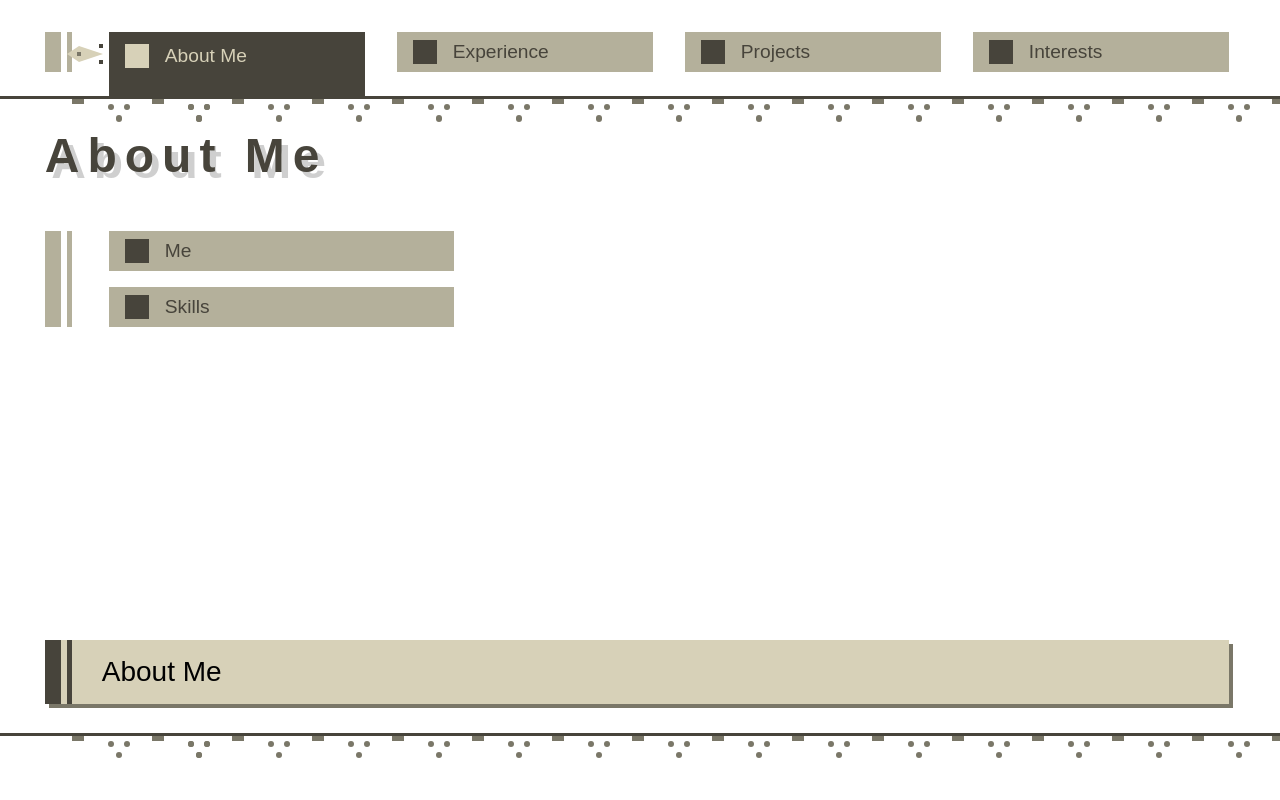
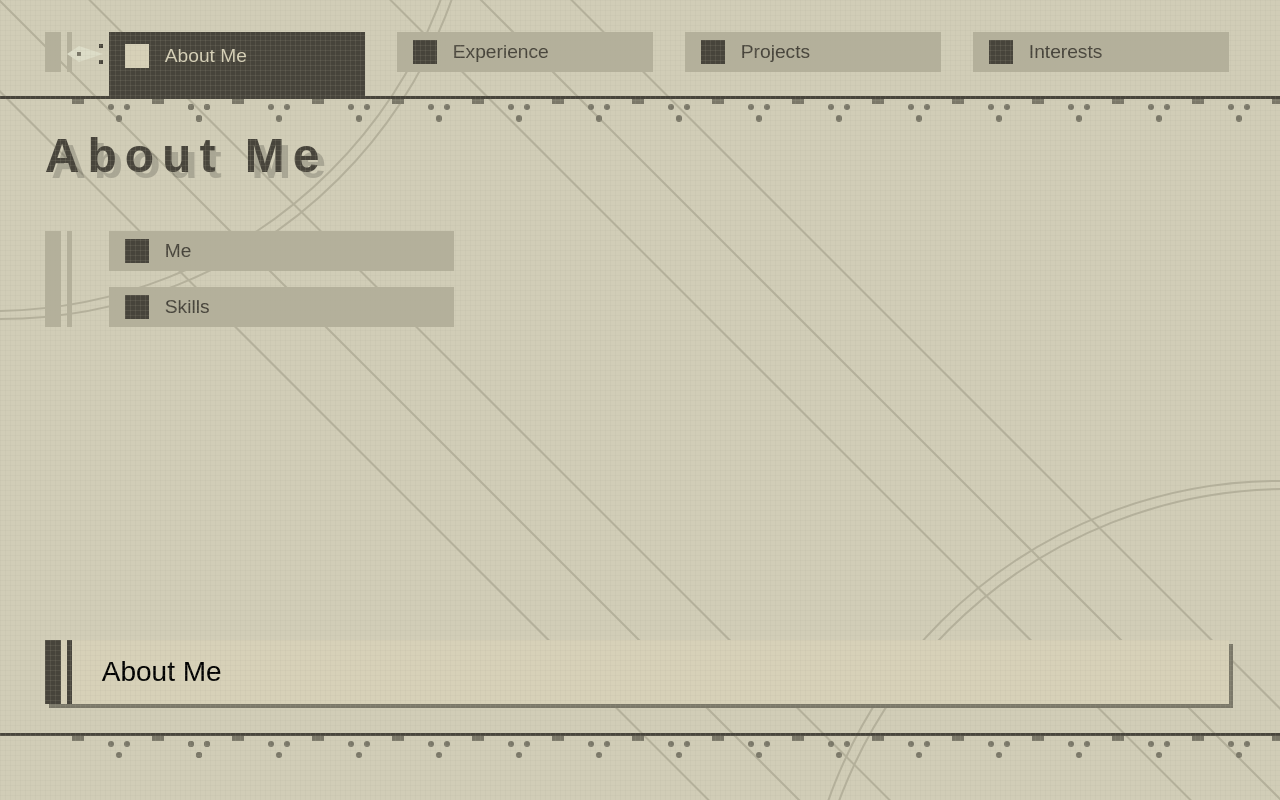
Before and after one commit to W553Li/NierPortfolioV2, a React (Vite) app: page / in a window 1280 px wide. Built offline with nearby package versions, Linux system fonts and the light colour scheme; a web font is replaced by a local one.

Commit message:
April 13 Background items and filled in some panels

```diff
--- a/src/App.jsx
+++ b/src/App.jsx
@@ -1,6 +1,7 @@
 import { useState } from 'react'
 import Border from './components/Border'
 import Navbar from './components/Navbar'
+import BackgroundItems from './components/BackgroundItems'
 
 import About from './pages/About'
 import Experience from './pages/Experience'
@@ -37,6 +38,7 @@ function App() {
     <>
       <GlobalStyles />
       <Border />
+      <BackgroundItems/>
       <Navbar activePage={activePage} setActivePage={setActivePage} />
       {renderPage()}
     </>
--- /dev/null
+++ b/src/components/BackgroundItems.jsx
@@ -0,0 +1,104 @@
+import React from 'react'
+import styled from 'styled-components';
+import colors from '../components/colors.json';
+
+const BackgroundCircleLeft = styled.div`
+    border: 2px solid ${colors.colors[2].hex};
+    position: absolute;
+    border-radius: 50%;
+    z-index: -1;
+
+    height: 60rem;
+    width: 60rem;
+
+    left: -30rem;
+    bottom: 30rem;
+
+    // box-shadow:
+    //     -10rem -10rem 0 2px ${colors.colors[1].hex},
+    //     -10rem -10rem 0 0 transparent;
+`
+
+const BackgroundCircleLeftInner = styled.div`
+    border: 2px solid ${colors.colors[2].hex};
+    position: absolute;
+    border-radius: 50%;
+    z-index: -1;
+
+    height: 60rem;
+    width: 60rem;
+
+    left: -30.5rem;
+    bottom: 30.5rem;
+`
+
+const BackgroundCircleRight = styled.div`
+    border: 2px solid ${colors.colors[2].hex};
+    position: absolute;
+    border-radius: 50%;
+    z-index: -1;
+
+    height: 60rem;
+    width: 60rem;
+
+    right: -30rem;
+    top: 30rem;
+`
+
+const BackgroundCircleRightInner = styled.div`
+    border: 2px solid ${colors.colors[2].hex};
+    position: absolute;
+    border-radius: 50%;
+    z-index: -1;
+
+    height: 60rem;
+    width: 60rem;
+
+    right: -30.5rem;
+    top: 30.5rem;
+`
+
+const BackgroundLineLeft = styled.div`
+	background-color: ${colors.colors[2].hex};
+	position: absolute;
+	z-index: -1;
+	rotate: 45deg;
+
+	width: 91rem;
+	top: 26.25rem;
+    left: -19.25rem;
+	height: 2px;
+
+	box-shadow: -6rem 4rem 0 0 ${colors.colors[2].hex},
+		-6rem -4rem 0 0 ${colors.colors[2].hex};
+`
+
+const BackgroundLineRight = styled.div`
+	background: ${colors.colors[2].hex};
+	position: absolute;
+	z-index: -1;
+	rotate: 45deg;
+
+	width: 91rem;
+	bottom: 26.25rem;
+    right: -19.25rem;
+	height: 2px;
+
+	box-shadow: 6rem 4rem 0 0 ${colors.colors[2].hex},
+		6rem -4rem 0 0 ${colors.colors[2].hex};
+`
+
+
+export default function BackgroundItems() {
+
+	return (
+		<>
+			<BackgroundCircleLeft/>
+			<BackgroundCircleLeftInner/>
+			<BackgroundCircleRight/>
+			<BackgroundCircleRightInner/>
+			<BackgroundLineLeft/>
+			<BackgroundLineRight/>
+		</>
+	)
+}
--- a/src/components/ButtonWithArrow.jsx
+++ b/src/components/ButtonWithArrow.jsx
@@ -26,7 +26,7 @@ const Arrow = styled.div`
     height: 0;
     border: 8px solid transparent;
     // border-bottom: 12px solid ${colors.colors[0].hex};
-    border-bottom: 12px solid ${props => props.isActive ? colors.colors[3].hex : colors.colors[0].hex};
+    border-bottom: 12px solid ${props => props.isActive ? colors.colors[6].hex : colors.colors[0].hex};
     rotate: 270deg;
     left: -4rem;
 
@@ -57,7 +57,7 @@ const Arrow = styled.div`
         height: 0;
         border: 8px solid transparent;
         // border-top: 24px solid ${colors.colors[0].hex};
-        border-top: 24px solid ${props => props.isActive ? colors.colors[3].hex : colors.colors[0].hex};
+        border-top: 24px solid ${props => props.isActive ? colors.colors[6].hex : colors.colors[0].hex};
     }
 
     ${Container}:hover & {
--- a/src/components/NavBarButton.jsx
+++ b/src/components/NavBarButton.jsx
@@ -10,60 +10,6 @@ const Container = styled.div`
     display: flex;
     align-items: center;
     // width: fit-content;
-`
-
-const Arrow = styled.div`
-    // left side of arrow
-    // transition: all 0.4s ease;
-    opacity: 0;
-    // position: relative;
-    position: absolute;
-    pointer-events: none;
-
-    width: 0;
-    height: 0;
-    border: 8px solid transparent;
-    // border-bottom: 12px solid ${colors.colors[0].hex};
-    border-bottom: 12px solid ${props => props.isActive ? colors.colors[3].hex : colors.colors[0].hex};
-    rotate: 270deg;
-    left: -3rem;
-    top: 0.75rem;
-
-    // little box things
-    &:before {
-        content: '';
-        position: absolute;
-        z-index: 1;
-
-        width: 4px;
-        height: 0px;
-        left: -2px;
-        top: 10px;
-        // border-bottom: 4px solid ${colors.colors[3].hex};
-        border-bottom: 4px solid ${props => props.isActive ? colors.colors[1].hex : colors.colors[3].hex};
-
-        box-shadow: 8px 22px 0px 0px ${colors.colors[0].hex},
-        -8px 22px 0px 0px ${colors.colors[0].hex};
-    }
-
-    // right side of arrow
-    &:after {
-        content: '';
-        position: absolute;
-        left: -8px;
-        top: 12px;
-        width: 0;
-        height: 0;
-        border: 8px solid transparent;
-        // border-top: 24px solid ${colors.colors[0].hex};
-        border-top: 24px solid ${props => props.isActive ? colors.colors[3].hex : colors.colors[0].hex};
-    }
-
-    ${Container}:hover & {
-      opacity: 1;
-    }
-
-    opacity: ${props => props.isActive ? 1 : 0};
 `
 
 const ButtonParent = styled.button`
@@ -90,7 +36,7 @@ const ButtonParent = styled.button`
   outline: none;
 
   height: ${props => props.isActive ? "4rem" : "2.5rem"};
-  padding-bottom: ${props => props.isActive ? "1.5rem" : "0.5"};
+  padding-bottom: ${props => props.isActive ? "1.5rem" : "0.5rem"};
   bottom: ${props => props.isActive ? "0rem" : "0.75rem"};
 
   &:before, &:after {
@@ -148,10 +94,65 @@ const ButtonChild = styled.div`
   }
 `
 
+const Arrow = styled.div`
+    // left side of arrow
+    // transition: all 0.4s ease;
+    transition: opacity 0.4s ease;
+    opacity: 0;
+    // position: relative;
+    position: absolute;
+    pointer-events: none;
+
+    width: 0;
+    height: 0;
+    border: 8px solid transparent;
+    // border-bottom: 12px solid ${colors.colors[0].hex};
+    border-bottom: 12px solid ${props => props.isActive ? colors.colors[6].hex : colors.colors[0].hex};
+    rotate: 270deg;
+    left: -3rem;
+    top: 0.75rem;
+
+    // little box things
+    &:before {
+        content: '';
+        position: absolute;
+        z-index: 1;
+
+        width: 4px;
+        height: 0px;
+        left: -2px;
+        top: 10px;
+        // border-bottom: 4px solid ${colors.colors[3].hex};
+        border-bottom: 4px solid ${props => props.isActive ? colors.colors[1].hex : colors.colors[3].hex};
+
+        box-shadow: 8px 22px 0px 0px ${colors.colors[0].hex},
+        -8px 22px 0px 0px ${colors.colors[0].hex};
+    }
+
+    // right side of arrow
+    &:after {
+        content: '';
+        position: absolute;
+        left: -8px;
+        top: 12px;
+        width: 0;
+        height: 0;
+        border: 8px solid transparent;
+        // border-top: 24px solid ${colors.colors[0].hex};
+        border-top: 24px solid ${props => props.isActive ? colors.colors[6].hex : colors.colors[0].hex};
+    }
+
+    ${ButtonParent}:hover & {
+      opacity: 1;
+    }
+
+    opacity: ${props => props.isActive ? 1 : 0};
+`
+
 export default function NavBarButton({ children, isActive, onClick }) {
     return (
         <Container>
-            <Arrow isActive={isActive}/>
+            {/* <Arrow isActive={isActive}/> */}
             <ButtonParent
                 role="radio"
                 // aria-checked={isActive}
@@ -165,6 +166,7 @@ export default function NavBarButton({ children, isActive, onClick }) {
                 // }}
             >
                 <ButtonChild isActive={isActive}/>
+                <Arrow isActive={isActive}/>
                 {children}
             </ButtonParent>
         </Container>
--- a/src/components/Panel.jsx
+++ b/src/components/Panel.jsx
@@ -80,6 +80,12 @@ const PanelLarge = styled.div`
     }
 `
 
+const PanelText = styled.div`
+  white-space: pre-wrap;
+  line-height: 1.5;
+  padding: 1rem;
+`
+
 export default function Panel({ title = "", text = ""}) {
     const [left, setLeft] = useState(false)
     const [middle, setMiddle] = useState(false)
@@ -93,7 +99,8 @@ export default function Panel({ title = "", text = ""}) {
             {/* <PanelRight/> */}
 
             <PanelLarge title={title}>
-                {text}
+                <PanelText dangerouslySetInnerHTML={{ __html: text }}>
+                </PanelText>
             </PanelLarge>
         </>
     )
--- a/src/components/colors.json
+++ b/src/components/colors.json
@@ -19,6 +19,14 @@
       {
         "name":"dark-text",
         "hex":"#3F3D36"
+      },
+      {
+        "name":"background",
+        "hex":"#d1cdb7"
+      },
+      {
+        "name":"arrows",
+        "hex":"#ddddc8"
       }
     ]
   }
--- a/src/pages/Experience.jsx
+++ b/src/pages/Experience.jsx
@@ -7,9 +7,18 @@ export default function Experience() {
   const [activePanel, setActivePanel] = useState(null)
 
   const panelContent = {
-    "Health and Rehab Research Inc": "Content about me goes here",
-    "Rogers Communications": "List of skills goes here",
-    "Waterloo Experience Accelerate Program": "ababa"
+    "Health and Rehab Research Inc": ["Role: Machine Learning Engineer",
+      "Time: June 2023 - August 2023",
+      "Location: Mississauga, Ontario"
+    ].join('\n'),
+    "Rogers Communications": ["Role: Network Engineer",
+      "Time: September 2022 - December 2022",
+      "Location: Brampton, Ontario"
+    ].join('\n'),
+    "Waterloo Experience Accelerate Program": ["Role: AI for Financial Services Project Team Member",
+      "Time: January 2022 - April 2022",
+      "Location: Waterloo, Ontario"
+    ].join('\n')
   }
 
   const handleButtonClick = (buttonName) => {
--- a/src/pages/Interests.jsx
+++ b/src/pages/Interests.jsx
@@ -7,9 +7,9 @@ export default function Interests() {
   const [activePanel, setActivePanel] = useState(null)
 
   const panelContent = {
-    "Art": "Content about me goes here",
-    "Reading": "List of skills goes here",
-    "Music": "anana",
+    "Art": ["Content about me goes here"].join('\n'),
+    "Reading": ["List of skills goes here"].join('\n'),
+    "Music": ["anana"].join('\n'),
   }
 
   const handleButtonClick = (buttonName) => {
--- a/src/styles/GlobalStyles.jsx
+++ b/src/styles/GlobalStyles.jsx
@@ -1,4 +1,5 @@
 import { createGlobalStyle } from 'styled-components';
+import colors from '../components/colors.json';
 
 const GlobalStyles = createGlobalStyle`
   @font-face {
@@ -21,9 +22,26 @@ const GlobalStyles = createGlobalStyle`
   }
 
   body {
+    background-color: ${colors.colors[5].hex};
+
     font-family: 'FOT-Rodin', sans-serif;
     position: fixed;
     width: 100%;
+
+    &:before {
+      content: '';
+      position: fixed;
+      top: 0;
+      left: 0;
+      width: 100%;
+      height: 100%;
+      pointer-events: none;
+      z-index: 1;
+      background-image:
+        linear-gradient(${colors.colors[2].hex}20 1px, transparent 1px),
+        linear-gradient(90deg, ${colors.colors[2].hex}20 1px, transparent 1px);
+      background-size: 5px 5px;
+    }
   }
 `;
 
```
Also changed, not shown: src/pages/About.jsx (+32 -4 lines), src/pages/Projects.jsx (+20 -5 lines).
